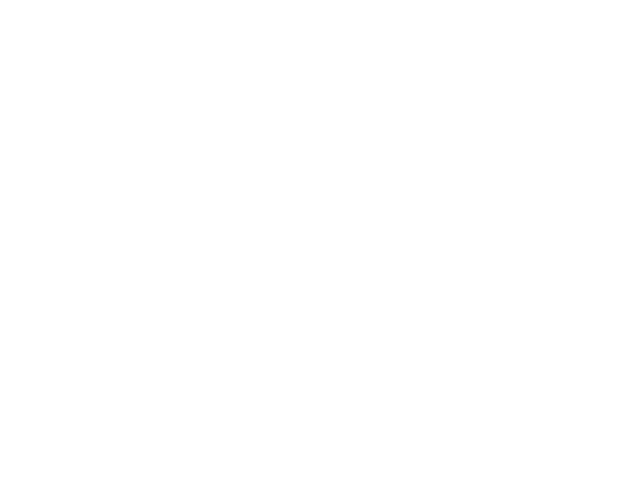
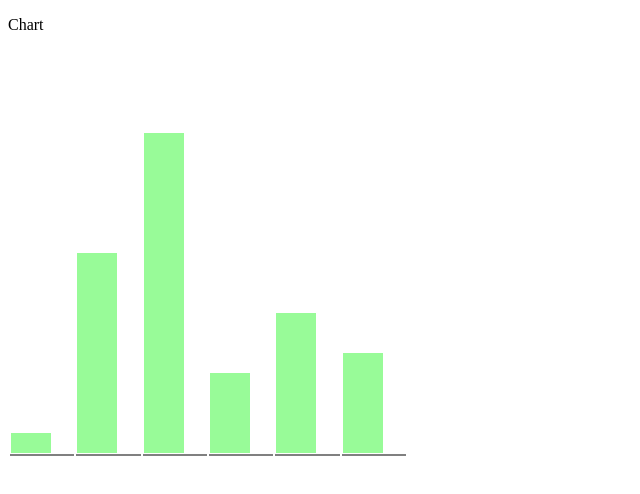
Before and after one commit to 1revolman1/PicturesHomework, a plain HTML site: page data/chart/chart.html in a window 1280 px wide. Shown: the whole page, without its empty margins (0-640 px from the left). Drawn offline with Linux system fonts and the light colour scheme.

Commit message:
add chart

```diff
--- a/data/chart/chart.css
+++ b/data/chart/chart.css
@@ -0,0 +1,37 @@
+.chart {
+  height: 400px;
+  width: 40px;
+  background: palegreen;
+}
+#id1 {
+  height: 95%;
+  background: white;
+}
+#id2 {
+  height: 50%;
+  background: white;
+}
+#id3 {
+  height: 20%;
+  background: white;
+}
+#id4 {
+  height: 80%;
+  background: white;
+}
+#id5 {
+  height: 65%;
+  background: white;
+}
+#id6 {
+  height: 75%;
+  background: white;
+}
+td {
+  border-bottom: 2px solid gray;
+}
+table {
+  /* border-spacing: 10px; */
+  width: 400px;
+  height: 300px;
+}
--- a/data/chart/chart.html
+++ b/data/chart/chart.html
@@ -4,7 +4,21 @@
     <meta charset="UTF-8" />
     <meta name="viewport" content="width=device-width, initial-scale=1.0" />
     <meta http-equiv="X-UA-Compatible" content="ie=edge" />
+    <link rel="stylesheet" href="chart.css" />
     <title>Document</title>
   </head>
-  <body></body>
+  <body>
+    <p>Chart</p>
+    <table>
+      <td><div class="chart">
+          <div id="id1"></div>
+      </div></td>
+      <td><div class="chart"><div id="id2"></div></div></td>
+      <td><div class="chart"><div id="id3"></div></div></td>
+      <td><div class="chart"><div id="id4"></div></div></td>
+      <td><div class="chart"><div id="id5"></div></div></td>
+      <td><div class="chart"><div id="id6"></div></div></td>
+      </tr>
+    </table>
+  </body>
 </html>
```
